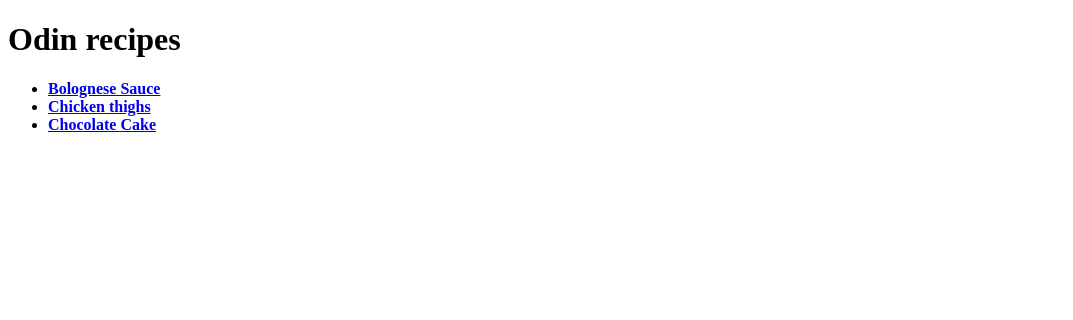
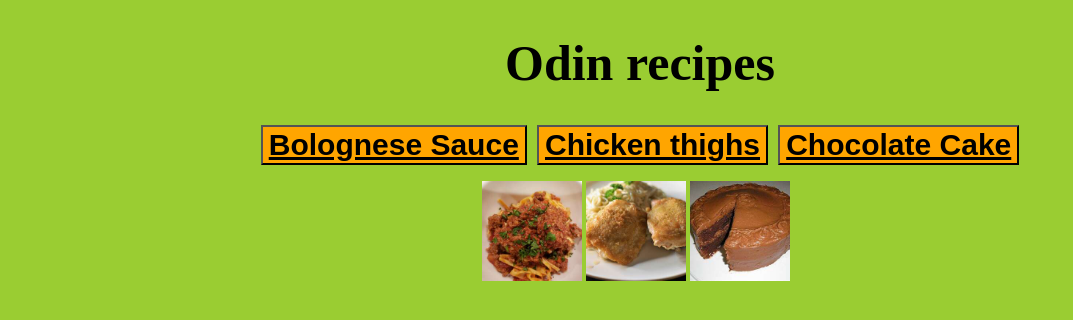
Before and after one commit to RodrigoGarciaT/odin-recipes, a plain HTML site: page index.html in a window 1280 px wide. Shown: the whole page, without its empty margins (0-1073 px from the left). Drawn offline with Linux system fonts and the light colour scheme.

Commit message:
added css

```diff
--- a/index.html
+++ b/index.html
@@ -1,15 +1,32 @@
 <!DOCTYPE html>
 <html lang="en">
 <head>
+    <link rel="stylesheet" href="styles.css">
     <meta charset="UTF-8">
     <title>Recipes</title>
 </head>
-<body>
-    <h1>Odin recipes</h1>
-    <ul>
-        <li><a href="./recipes/bolognese-sauce.html"> <strong>Bolognese Sauce</strong></a></li>
-        <li><a href="./recipes/chicken-thighs.html"> <strong>Chicken thighs</strong></a></li>
-        <li><a href="./recipes/chocolate-cake.html"> <strong>Chocolate Cake</strong></a></li>
-    </ul>
+<body id="page">
+    <h1 class="heading">Odin recipes</h1>
+
+        <!--
+<ul>
+ <li> <button><a href="./recipes/bolognese-sauce.html"> <strong>Bolognese Sauce</strong></a></li></button>
+     <li><button><a href="./recipes/chicken-thighs.html"> <strong>Chicken thighs</strong></a></li></button>
+   <li> <button><a href="./recipes/chocolate-cake.html"> <strong>Chocolate Cake</strong></a></li></button>
+ </ul>
+        -->
+        <div class="list">
+
+        <button class="button"><a href="./recipes/bolognese-sauce.html" class="link"> <strong>Bolognese Sauce</strong></a></button>
+        <button class="button"><a href="./recipes/chicken-thighs.html" class="link"> <strong>Chicken thighs</strong></a></button>
+        <button class="button"><a href="./recipes/chocolate-cake.html" class="link"> <strong>Chocolate Cake</strong></a></button>
+   </div>
+
+   <div class="showcase">
+       <p class="showcase"><img src="images/bolognese.jpeg" class="image">
+          <img src="images/chicken.jpeg" class="image">
+          <img src="images/chocolate.jpeg "class="image">
+       </p>
+    </div>
 </body>
 </html>
--- /dev/null
+++ b/styles.css
@@ -0,0 +1,46 @@
+#page{
+    background-color: yellowgreen;
+}
+
+.heading{
+    text-align: center;
+    font-size: 50px;
+}
+
+.second{
+    font-size: 25px;
+}
+
+.list{
+    list-style: none;
+    text-align: center;
+    font-size: 32px;
+    font-family: cursive;
+}
+
+.button{
+    background-color:orange;
+    color:black;
+}
+.link{
+    color:black;
+    font-size:30px;
+}
+.showcase{
+    width: 5px;
+    height: auto;
+     display:block;
+     margin-left:auto;
+     margin-right:auto;
+     width: 50%;
+}
+.showcase .image{
+    width:100px;
+    height: auto;
+}
+.center{
+   text-align: center;
+}
+/*.uno{
+
+}*/
```
Also changed, not shown: recipes/bolognese-sauce.html (+11 -5 lines), recipes/chicken-thighs.html (+13 -6 lines), recipes/chocolate-cake.html (+13 -5 lines).
